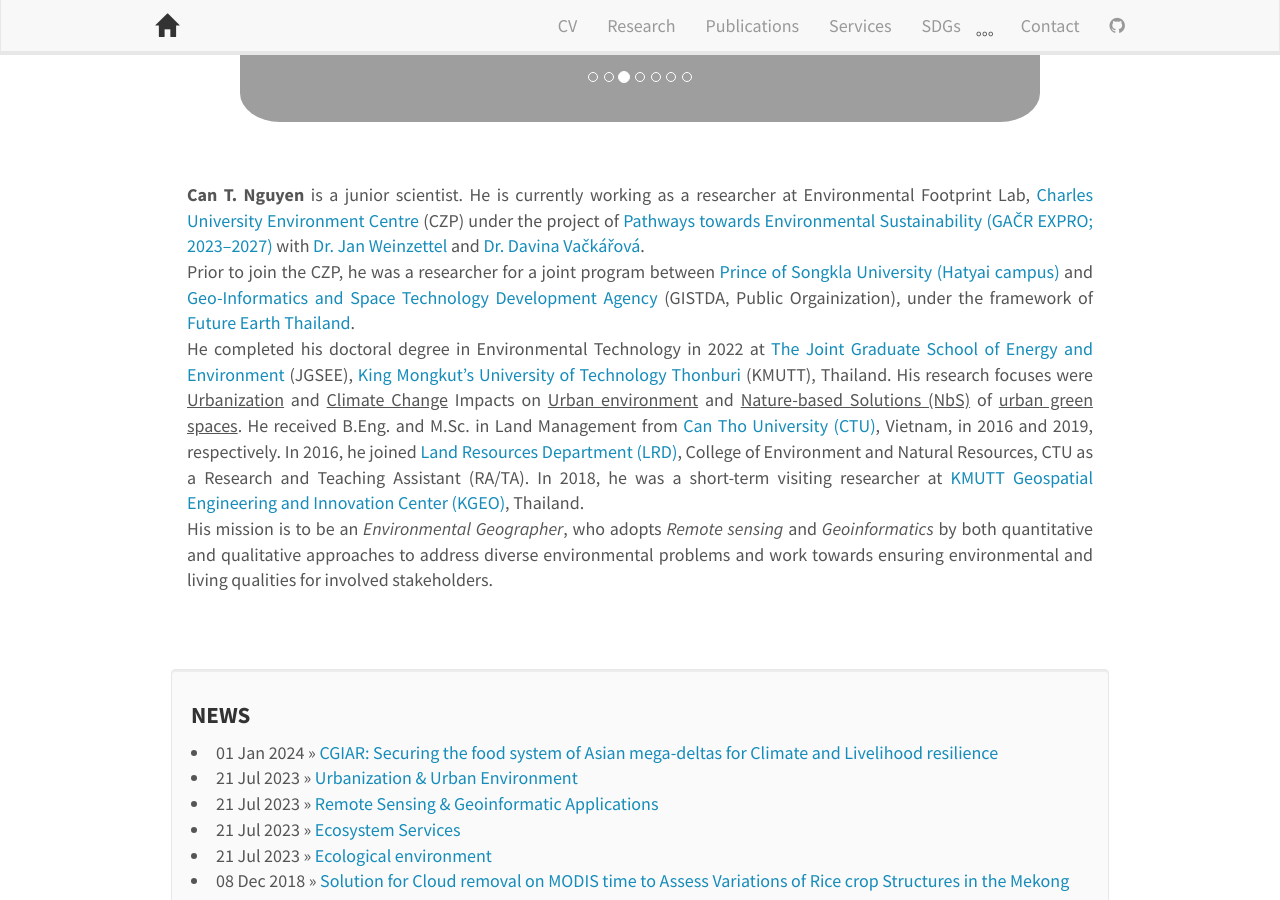
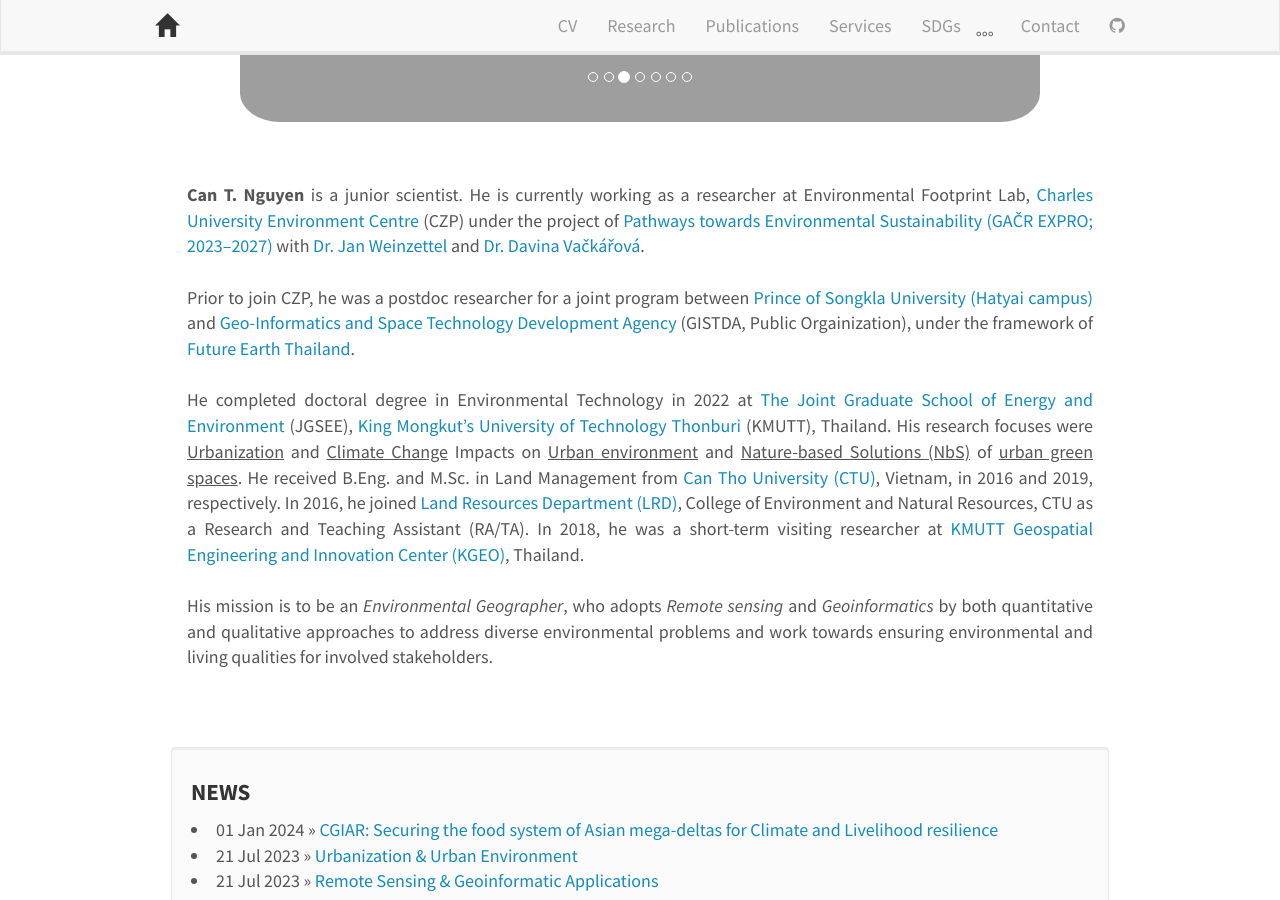
Before and after one commit to canng/cann, a Jekyll site: the page built from _pages/home.md, in a window 1280 px wide and 900 px high, scrolled down 869 px. Built offline with Jekyll 4.4.1, drawn with Linux system fonts in a browser that asks for light colours; nearby versions of some CDN libraries.

Commit message:
Update researcher's background information

```diff
--- a/_pages/home.md
+++ b/_pages/home.md
@@ -63,10 +63,13 @@ permalink: /
 <p style="font-size: 18px; text-align: justify">
 
 <b>Can T. Nguyen</b> is a junior scientist. He is currently working as a researcher at Environmental Footprint Lab, <a href="https://czp.cuni.cz/en/">Charles University Environment Centre</a> (CZP) under the project of <a href="https://czp.cuni.cz/en/projects/pathways-towards-environmental-sustainability-gacr-expro-2023-2027">Pathways towards Environmental Sustainability (GAČR EXPRO; 2023–2027)</a> with <a href="https://czp.cuni.cz/en/about-us/staff/jan-weinzettel">Dr. Jan Weinzettel</a> and <a href="https://czp.cuni.cz/en/about-us/staff/davina-vackarova">Dr. Davina Vačkářová</a>.<br>
+<br>
 
-Prior to join the CZP, he was a researcher for a joint program between <a href="https://en.psu.ac.th/">Prince of Songkla University (Hatyai campus)</a> and <a href="https://www.gistda.or.th/home.php?lang=EN">Geo-Informatics and Space Technology Development Agency </a>(GISTDA, Public Orgainization), under the framework of <a href="https://www.futureearththailand.org/frontpage">Future Earth Thailand</a>. <br>
+Prior to join CZP, he was a postdoc researcher for a joint program between <a href="https://en.psu.ac.th/">Prince of Songkla University (Hatyai campus)</a> and <a href="https://www.gistda.or.th/home.php?lang=EN">Geo-Informatics and Space Technology Development Agency </a>(GISTDA, Public Orgainization), under the framework of <a href="https://www.futureearththailand.org/frontpage">Future Earth Thailand</a>. <br>
+<br>
 
-He completed his doctoral degree in Environmental Technology in 2022 at <a href="https://www.jgsee.kmutt.ac.th/v3/">The Joint Graduate School of Energy and Environment </a>(JGSEE), <a href="https://www.kmutt.ac.th/en/">King Mongkut’s University of Technology Thonburi </a>(KMUTT), Thailand. His research focuses were <u>Urbanization</u> and <u>Climate Change</u> Impacts on <u>Urban environment</u> and <u>Nature-based Solutions (NbS)</u> of <u>urban green spaces</u>. He received B.Eng. and M.Sc. in Land Management from <a href="https://en.ctu.edu.vn/">Can Tho University (CTU)</a>, Vietnam, in 2016 and 2019, respectively. In 2016, he joined <a href="https://lrd.ctu.edu.vn/en/">Land Resources Department (LRD)</a>, College of Environment and Natural Resources, CTU as a Research and Teaching Assistant (RA/TA). In 2018, he was a short-term visiting researcher at <a href="http://kgeo.org/kgeo/">KMUTT Geospatial Engineering and Innovation Center (KGEO)</a>, Thailand. <br>
+He completed doctoral degree in Environmental Technology in 2022 at <a href="https://www.jgsee.kmutt.ac.th/v3/">The Joint Graduate School of Energy and Environment </a>(JGSEE), <a href="https://www.kmutt.ac.th/en/">King Mongkut’s University of Technology Thonburi </a>(KMUTT), Thailand. His research focuses were <u>Urbanization</u> and <u>Climate Change</u> Impacts on <u>Urban environment</u> and <u>Nature-based Solutions (NbS)</u> of <u>urban green spaces</u>. He received B.Eng. and M.Sc. in Land Management from <a href="https://en.ctu.edu.vn/">Can Tho University (CTU)</a>, Vietnam, in 2016 and 2019, respectively. In 2016, he joined <a href="https://lrd.ctu.edu.vn/en/">Land Resources Department (LRD)</a>, College of Environment and Natural Resources, CTU as a Research and Teaching Assistant (RA/TA). In 2018, he was a short-term visiting researcher at <a href="http://kgeo.org/kgeo/">KMUTT Geospatial Engineering and Innovation Center (KGEO)</a>, Thailand. <br>
+<br>
 
 His mission is to be an <i>Environmental Geographer</i>, who adopts <i>Remote sensing</i> and <i>Geoinformatics</i> by both quantitative and qualitative approaches to address diverse environmental problems and work towards ensuring environmental and living qualities for involved stakeholders.
 
```
